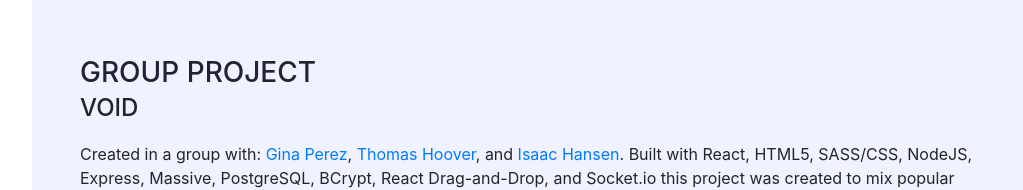
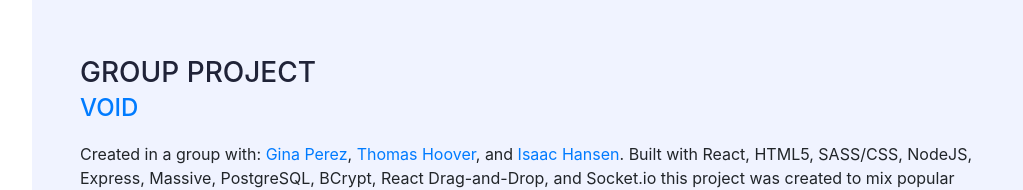
Before and after one commit to jorovernier/portfolio, a website with bundled scripts: page index.html in a window 1280 px wide. Shown: the part 3484-3674 px from the top of the page, without its empty margins (240-1263 px from the left). Built offline with nearby package versions, Linux system fonts and the light colour scheme; a web font is replaced by a local one.

Commit message:
added void url

```diff
--- a/index.html
+++ b/index.html
@@ -116,7 +116,7 @@
         <div class="resume-item d-flex flex-column flex-md-row justify-content-between mb-5">
           <div class="resume-content">
             <h3 class="mb-0">Group Project</h3>
-            <div class="subheading mb-3">VOID</div>
+            <div class="subheading mb-3"><a href='https://voidkanban.com'>VOID</a></div>
             <p>Created in a group with: <a href='https://www.linkedin.com/in/gina-perez-81234772/'>Gina Perez</a>, <a href='https://www.linkedin.com/in/thomas-hoover-781540195/'>Thomas Hoover</a>, and <a href='https://www.linkedin.com/in/isaac-hansen-dev/'>Isaac Hansen</a>. Built with React, HTML5, SASS/CSS, NodeJS, Express, Massive, PostgreSQL, BCrypt, React Drag-and-Drop, and Socket.io this project was created to mix popular communication platform Discord and task tracking site Trello together. Users can create a group, add other users, columns, and tasks to the group, and they can change the name of their groups, columns, and tasks. Tasks can be moved by dragging them to the desired column. Users can also change their username, email, password, and profile picture through their Profile page. Mobile users will find the site to be fully responsive.</p>
             <span class="d-none d-lg-block">
               <img class="img-fluid img-resume mx-auto mb-2" src="img/void-home.png" alt="">
```
